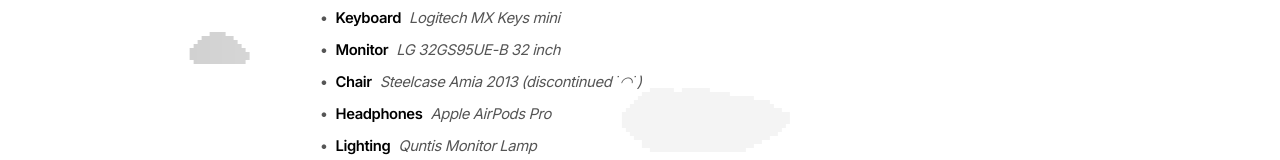
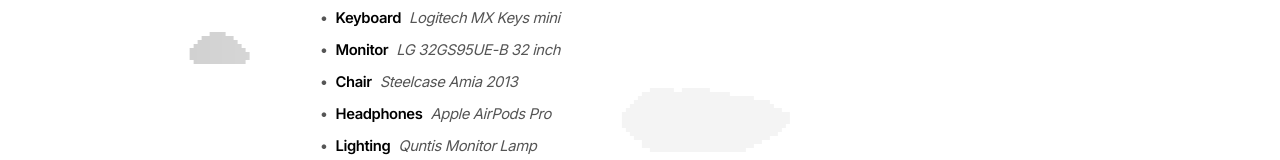
Before and after one commit to Awhalen1999/portfolio, a Next.js app: page /tools in a window 1280 px wide. Shown: the part 356-516 px from the top of the page. Built offline with nearby package versions, Linux system fonts and the light colour scheme; a web font is replaced by a local one.

Commit message:
update tools

```diff
--- a/app/(content)/tools/page.tsx
+++ b/app/(content)/tools/page.tsx
@@ -29,11 +29,7 @@
             description="LG 32GS95UE-B 32 inch"
             level={1}
           />
-          <ToolItem
-            title="Chair"
-            description="Steelcase Amia 2013 (discontinued ˙◠˙)"
-            level={1}
-          />
+          <ToolItem title="Chair" description="Steelcase Amia 2013" level={1} />
           <ToolItem
             title="Headphones"
             description="Apple AirPods Pro"
```
